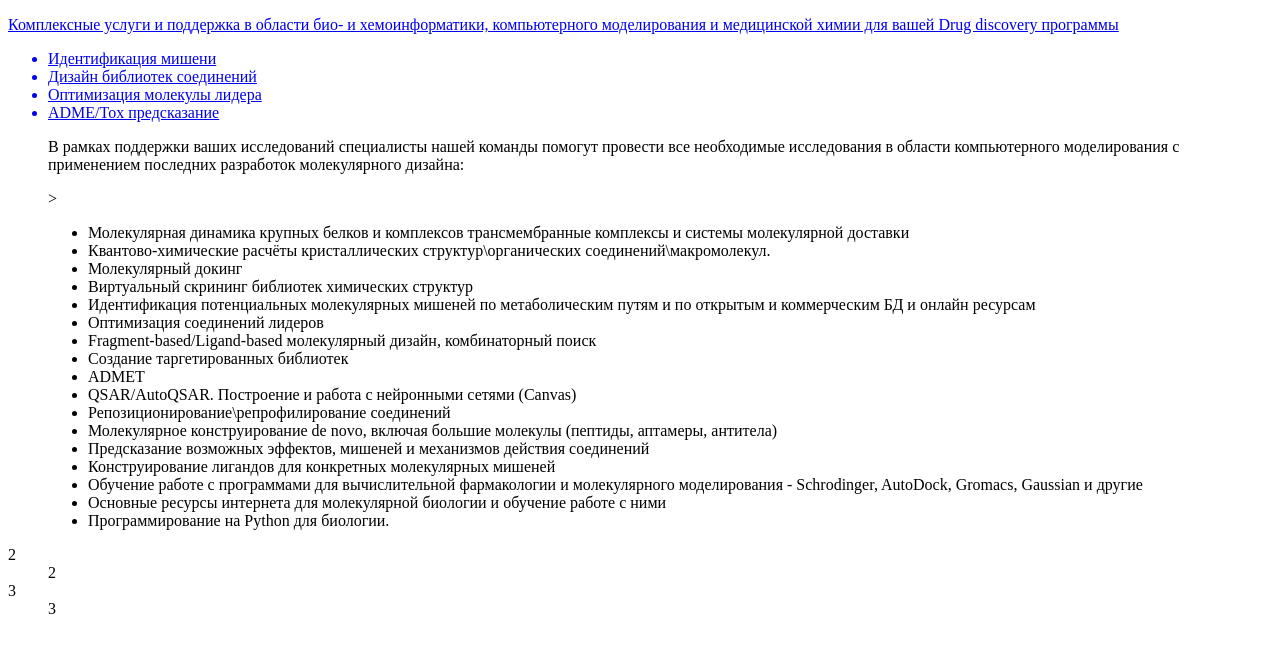
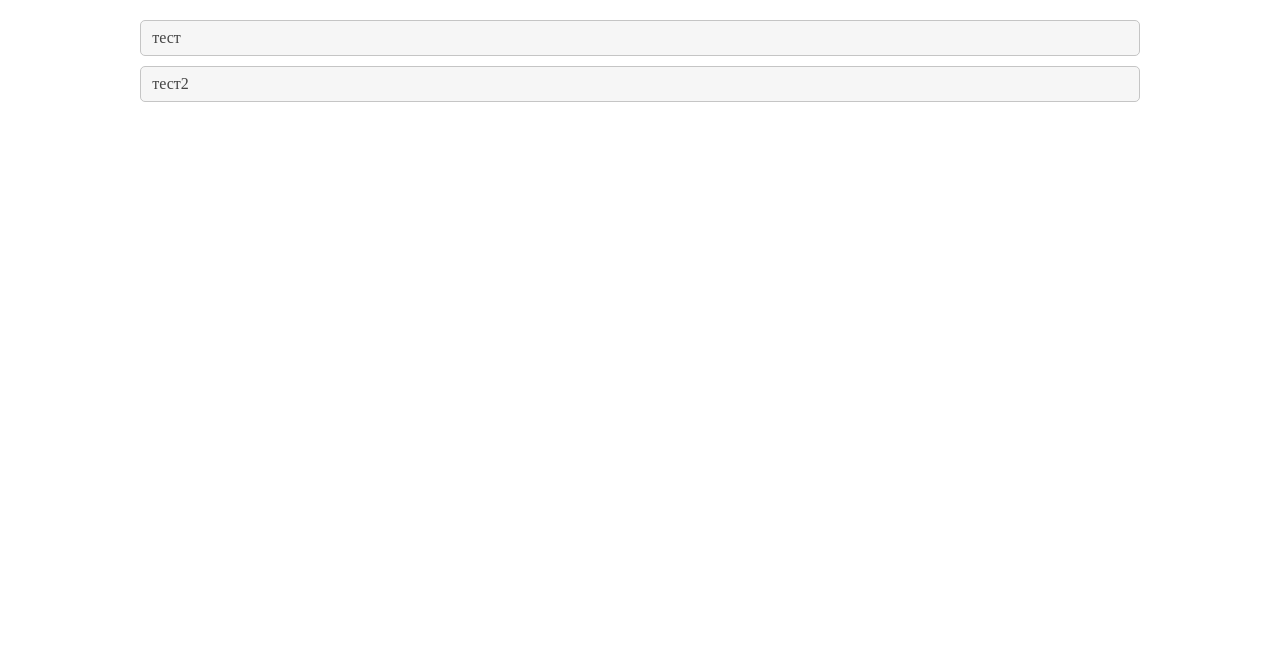
Before and after one commit to vladimirovicp/exempleHtml, a plain HTML site: page accordion/admoltech/index.html in a window 1280 px wide. Drawn offline with Linux system fonts and the light colour scheme.

Commit message:
accordion test

```diff
--- /dev/null
+++ b/accordion/accordion/style.css
@@ -0,0 +1,35 @@
+
+#accordion-admoltech {
+    width: 1000px;
+    margin: 20px auto;
+}
+#accordion-admoltech > h3 {
+    color: blue;
+    cursor: pointer;
+    margin: 5px 0;
+    padding: .5em .5em .5em .7em;
+    border: 1px solid #ddd;
+    border-radius: 5px;
+    border: 1px solid #c5c5c5;
+    background: #f6f6f6;
+    font-weight: normal;
+    color: #454545;
+}
+#accordion-admoltech > h3.select {
+    border: 1px solid #003eff;
+    background: #007fff;
+    font-weight: normal;
+    color: #ffffff;
+}
+#accordion-admoltech > div {
+    height: 0;
+    overflow: hidden;
+    color: #333;
+    padding-left: 15px;
+    padding-right: 15px;
+    transition: height 1s;
+}
+.tabs__text {
+    font: 12px Arial;
+    text-align: justify;
+}
--- a/accordion/admoltech/index.html
+++ b/accordion/admoltech/index.html
@@ -6,59 +6,41 @@
           content="width=device-width, user-scalable=no, initial-scale=1.0, maximum-scale=1.0, minimum-scale=1.0">
     <meta http-equiv="X-UA-Compatible" content="ie=edge">
     <title>Accordion</title>
+
+    <link rel="stylesheet" href="./style.css">
 </head>
 <body>
 
-    <div class="accordion-admoltech">
-        <dl>
-            <dt>
-                <a href="#">
-                    <div class="accordion-title">
-                        Комплексные услуги и поддержка в области био- и хемоинформатики, компьютерного
-                        моделирования и медицинской химии для вашей Drug discovery программы
-                    </div>
-                    <div class="accordion-list">
-                        <ul>
-                            <li>Идентификация мишени</li>
-                            <li>Дизайн библиотек соединений</li>
-                            <li>Оптимизация молекулы лидера</li>
-                            <li>ADME/Tox предсказание</li>
-                        </ul>
-                    </div>
-                </a>
-            </dt>
-            <dd>
-                <p>В рамках поддержки ваших исследований специалисты нашей команды помогут провести все
-                необходимые исследования в области компьютерного моделирования с применением последних
-                    разработок молекулярного дизайна:</p>>
-                <ul>
-                    <li>Молекулярная динамика крупных белков и комплексов трансмембранные комплексы и системы молекулярной доставки</li>
-                    <li>Квантово-химические расчёты кристаллических структур\органических соединений\макромолекул.</li>
-                    <li>Молекулярный докинг</li>
-                    <li>Виртуальный скрининг библиотек химических структур</li>
-                    <li>Идентификация потенциальных молекулярных мишеней по метаболическим путям и по открытым и коммерческим БД и онлайн ресурсам</li>
-                    <li>Оптимизация соединений лидеров</li>
-                    <li>Fragment-based/Ligand-based молекулярный дизайн, комбинаторный поиск</li>
-                    <li>Создание таргетированных библиотек</li>
-                    <li>ADMET</li>
-                    <li>QSAR/AutoQSAR. Построение и работа с нейронными сетями (Canvas)</li>
-                    <li>Репозиционирование\репрофилирование соединений</li>
-                    <li>Молекулярное конструирование de novo, включая большие молекулы (пептиды, аптамеры, антитела)</li>
-                    <li>Предсказание возможных эффектов, мишеней и механизмов действия соединений</li>
-                    <li>Конструирование лигандов для конкретных молекулярных мишеней</li>
-                    <li>Обучение работе с программами для вычислительной фармакологии и молекулярного моделирования - Schrodinger, AutoDock, Gromacs, Gaussian и другие</li>
-                    <li> Основные ресурсы интернета для молекулярной биологии и обучение работе с ними</li>
-                    <li>Программирование на Python для биологии.</li>
-                </ul>
-            </dd>
+    <div id="accordion-admoltech">
 
-            <dt>2</dt>
-            <dd>2</dd>
+        <div class="accordion-admoltech_info">
+            тест
+        </div>
+        <div class="accordion-admoltech_tabs__text" id="tabs-1" style="height: 0px;">
+            <p>
+                JavaScript — прототипно-ориентированный сценарный язык программирования. Является реализацией языка ECMAScript.
+            </p>
+            <p>
+                JavaScript обычно используется как встраиваемый язык для программного доступа к объектам приложений. Наиболее широкое применение находит в браузерах как язык сценариев для придания интерактивности веб-страницам.
+            </p>
+        </div>
 
-            <dt>3</dt>
-            <dd>3</dd>
-        </dl>
+        <div class="accordion-admoltech_info">
+            тест2
+        </div>
+        <div class="accordion-admoltech_tabs__text" id="tabs-2" style="height: 0px;">
+            <p>
+                JavaScript — прототипно-ориентированный сценарный язык программирования. Является реализацией языка ECMAScript.
+            </p>
+            <p>
+                JavaScript обычно используется как встраиваемый язык для программного доступа к объектам приложений. Наиболее широкое применение находит в браузерах как язык сценариев для придания интерактивности веб-страницам.
+            </p>
+        </div>
+
     </div>
+
+
+    <script src="script.js"></script>
 
 </body>
 </html>
--- /dev/null
+++ b/accordion/admoltech/script.js
@@ -0,0 +1,49 @@
+let accordionAdmoltech = document.getElementById('accordion-admoltech');
+accordionAdmoltech.addEventListener('click', change);
+
+function change(event) {
+    //let targ = event.target;
+
+    //console.log(event.target.className);
+
+    let info = event.target.className;
+    if (info !== 'accordion-admoltech_info') return;
+
+    console.log(event.target);
+
+    if (event.target.classList.contains('select')) {
+        hideAll();
+    } else {
+        hideAll();
+        //targ.classList.add('select');
+        info.classList.add('select');
+        showText(event.target.nextElementSibling);
+    }
+
+    // if (targ.classList.contains('select')) {
+    //     hideAll();
+    // } else {
+    //     hideAll();
+    //     targ.classList.add('select');
+    //     showText(targ.nextElementSibling);
+    // }
+}
+
+function hideAll() {
+    //let h3El = accordionAdmoltech.querySelectorAll('h3');
+    let h3El = accordionAdmoltech.querySelectorAll('.accordion-admoltech_info');
+    let divEl = accordionAdmoltech.querySelectorAll('.accordion-admoltech_tabs__text');
+
+    // let h3El = accordionAdmoltech.querySelectorAll('.accordion-admoltech_info');
+    // let divEl = accordionAdmoltech.querySelectorAll('.tabs__text');
+
+    for (let i = 0; i < h3El.length; i++) {
+        h3El[i].classList.remove('select');
+    }
+    for (let i = 0; i < divEl.length; i++) {
+        divEl[i].style.height = '0';
+    }
+}
+function showText(textEl) {
+    textEl.style.height = textEl.scrollHeight + 'px';
+}
--- /dev/null
+++ b/accordion/admoltech/style.css
@@ -0,0 +1,35 @@
+
+#accordion-admoltech {
+    width: 1000px;
+    margin: 20px auto;
+}
+#accordion-admoltech > .accordion-admoltech_info {
+    color: blue;
+    cursor: pointer;
+    margin: 5px 0;
+    padding: .5em .5em .5em .7em;
+    border: 1px solid #ddd;
+    border-radius: 5px;
+    border: 1px solid #c5c5c5;
+    background: #f6f6f6;
+    font-weight: normal;
+    color: #454545;
+}
+#accordion-admoltech > .accordion-admoltech_info.select {
+    border: 1px solid #003eff;
+    background: #007fff;
+    font-weight: normal;
+    color: #ffffff;
+}
+#accordion-admoltech > .accordion-admoltech_tabs__text {
+    height: 0;
+    overflow: hidden;
+    color: #333;
+    padding-left: 15px;
+    padding-right: 15px;
+    transition: height 1s;
+}
+.accordion-admoltech_tabs__text {
+    font: 12px Arial;
+    text-align: justify;
+}
```
Also changed, not shown: accordion/accordion/index.html (added, +49 -0 lines), accordion/accordion/script.js (added, +31 -0 lines).
